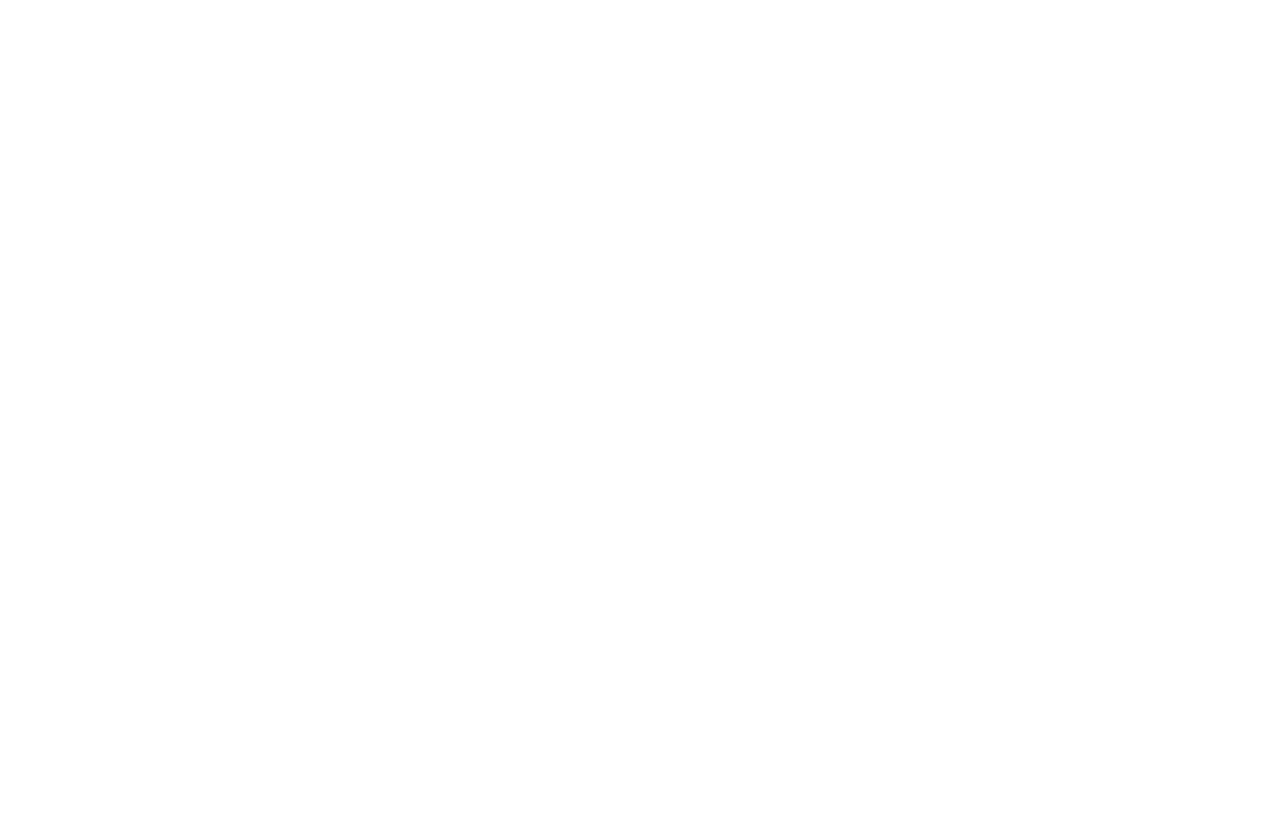
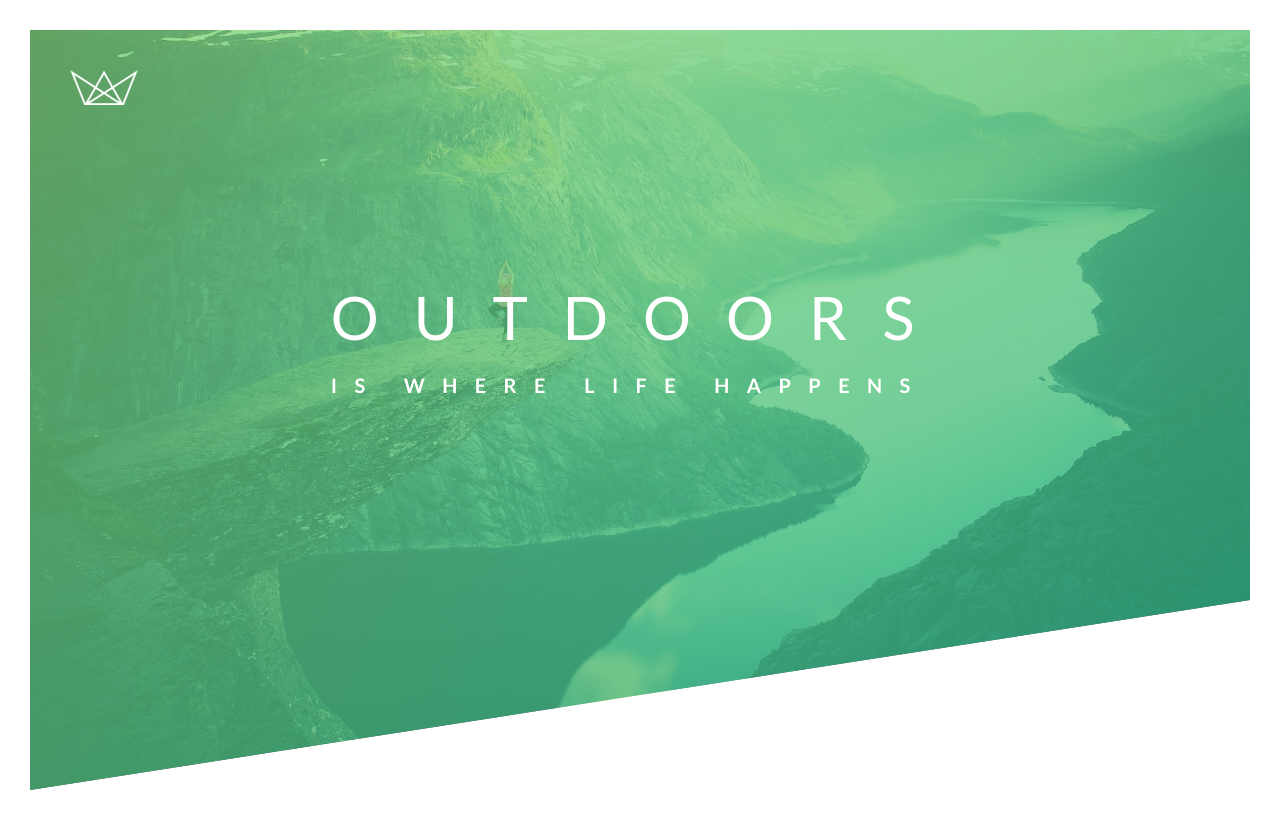
Before and after one commit to mlycode/css-and-sass, a plain HTML site: page natours-project/index.html in a window 1280 px wide. Drawn offline with Linux system fonts and the light colour scheme.

Commit message:
add page header and css style

```diff
--- a/natours-project/css/style.css
+++ b/natours-project/css/style.css
@@ -6,3 +6,63 @@ Medium green: #55c57a
 Dark green: #28b485
 
 */
+
+* {
+    margin: 0;
+    padding: 0;
+    box-sizing: border-box;
+}
+
+body {
+    font-family: "Lato", sans-serif;
+    font-weight: 400;
+    font-size: 16px;
+    line-height: 1.7;
+    color: #777;
+    padding: 30px;
+}
+
+.header {
+    height: 95vh;
+    background-image: linear-gradient(to right bottom, #7ed56fb7, #28b485c7), url(../img/hero.jpg);
+    background-size: cover;
+    background-position: top;
+    position: relative;
+    clip-path: polygon(0 0, 100% 0, 100% 75%, 0 100%);
+}
+
+.logo-box {
+    position: absolute;
+    top: 40px;
+    left: 40px;
+}
+
+.logo {
+    height: 35px;
+}
+
+.text-box {
+    position: absolute;
+    top: 40%;
+    left: 50%;
+    transform: translate(-50%, -50%);
+}
+
+.heading-primary {
+    color: #fff;
+    text-transform: uppercase;
+}
+
+.heading-primary-main {
+    display: block;
+    font-size: 60px;
+    font-weight: 400;
+    letter-spacing: 35px;
+}
+
+.heading-primary-sub {
+    display: block;
+    font-size: 20px;
+    font-weight: 700;
+    letter-spacing: 17.4px;
+}
--- a/natours-project/index.html
+++ b/natours-project/index.html
@@ -1,5 +1,6 @@
 <!DOCTYPE html>
 <html lang="en">
+
 <head>
     <meta charset="UTF-8">
     <meta name="viewport" content="width=device-width, initial-scale=1.0">
@@ -11,8 +12,21 @@
 
     <title>Natours | Exciting tours for adventurous people</title>
 </head>
+
 <body>
+    <header class="header">
+        <div class="logo-box">
+            <img src="img/logo-white.png" alt="Logo" class="logo" />
+        </div>
 
+        <div class="text-box">
+            <h1 class="heading-primary">
+                <span class="heading-primary-main">Outdoors</span>
+                <span class="heading-primary-sub">is where life happens</span>
+            </h1>
+        </div>
 
+    </header>
 </body>
+
 </html>
```
Lines whose indentation alone changed are shown as unchanged.
